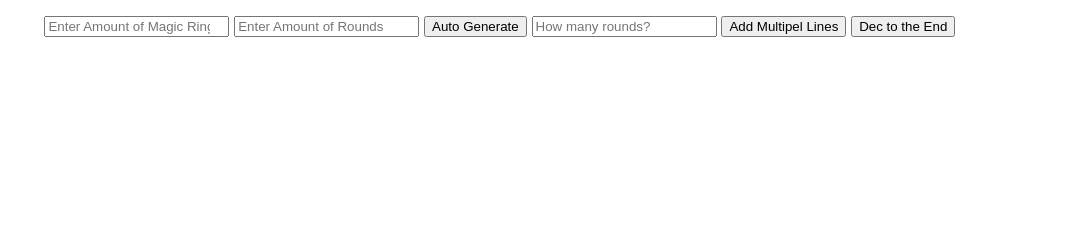
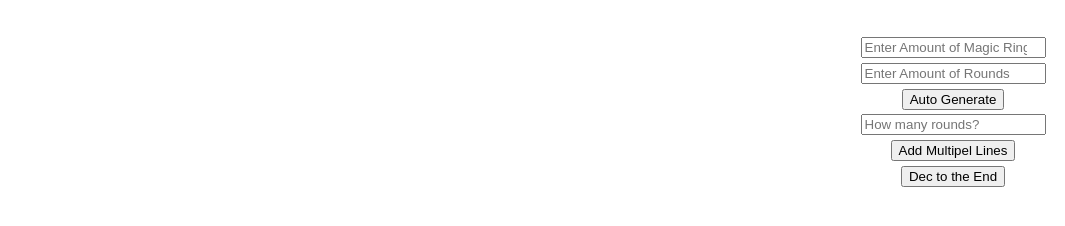
Before and after one commit to Rico-Smit/The-Helping-Hook, a plain HTML site: page index.html in a window 1280 px wide. Shown: the whole page, without its empty margins (215-1280 px from the left). Drawn offline with Linux system fonts and the light colour scheme.

Commit message:
the issue has not been resolved

```diff
--- a/main.css
+++ b/main.css
@@ -4,34 +4,17 @@ body {
   font-family: verdana, sans-serif, Georgia;
   font-size: 0.95rem;
   width: 100%;
-  display: flex;
-  justify-content: space-evenly;
-  align-items: center;
-  padding: 1rem 0 0 0;
 }
 
-/*Out Put Panel*/
-.patternOutPut {
-  display: flex;
-  justify-content: center;
-  margin: 1rem 0 0 1rem;
-  width: 50%;
-}
-
-/*End Of Out Put Panel*/
-
-/*addingControlPanel*/
-
-.addingControlPanel {
+.patternControlsPanel {
+  position: absolute;
+  top: 1rem;
+  right: 1rem;
   display: flex;
   flex-flow: column;
   align-items: center;
-  gap: 0.5rem;
-  width: 50%;
+  justify-content: center;
+  gap: 0.3rem;
+  width: 12rem;
+  height: 12rem;
 }
-
-.addingControlPanel button {
-  padding: 0.5em;
-}
-
-/*End Of addingControlPanel*/
--- a/main.js
+++ b/main.js
@@ -86,8 +86,7 @@ function autoGeneratePattern() {
     rndNum++;
 
     for (let i = 3; i <= numRounds; i++) {
-      const appendRound = `Rnd ${rndNum}: ${numOfStitches} Sc, Inc. Repeat x${numMagicRing} [${
-        numMagicRing * rndNum
+      const appendRound = `Rnd ${rndNum}: ${numOfStitches} Sc, Inc. Repeat x${numMagicRing} [${numMagicRing * rndNum
         }]`;
 
       var creatingLiItem = document.createElement("li");
@@ -111,8 +110,7 @@ function generateMultipleLines() {
 
   if (endRound >= 2) {
     var creatingLiItem = document.createElement("li");
-    creatingLiItem.textContent = `Rnd ${rndNum} - ${
-      rndNum + (endRound - 1)
+    creatingLiItem.textContent = `Rnd ${rndNum} - ${rndNum + (endRound - 1)
       }: Sc Around [${finalAmoutEndOfRnd}]`;
     getUl.appendChild(creatingLiItem);
   } else {
@@ -121,7 +119,6 @@ function generateMultipleLines() {
   }
 
   rndNum = rndNum + (endRound - 1);
-  alert(rndNum);
 }
 
 function decreaseToEnd() {
@@ -129,11 +126,11 @@ function decreaseToEnd() {
     return;
   }
 
+  if (finalAmoutEndOfRnd > 0) {
     getUl = document.getElementById("generatePaternOutput");
     var decStitches = finalAmoutEndOfRnd - numMagicRing;
     for (let i = numMagicRing; i <= decStitches + 1; i++) {
-    const appendRound = `Rnd ${rndNum + 1}: ${
-      numOfStitches - 1
+      const appendRound = `Rnd ${rndNum + 1}: ${numOfStitches - 1
         } Sc, Dec. Repeat x${numMagicRing} [${decStitches}]`;
 
       var creatingLiItem = document.createElement("li");
@@ -144,9 +141,9 @@ function decreaseToEnd() {
       numOfStitches--;
       decStitches -= numMagicRing;
     }
+  }
 
-  const appendRound = `Rnd ${
-    rndNum + 1
+  const appendRound = `Rnd ${rndNum + 1
     }: Dec Around. Repeat x${numMagicRing} [${decStitches}]`;
   var creatingLiItem = document.createElement("li");
   creatingLiItem.textContent = appendRound;
```
Also changed, not shown: index.html (+1 -0 lines). Lines whose indentation alone changed are shown as unchanged.
